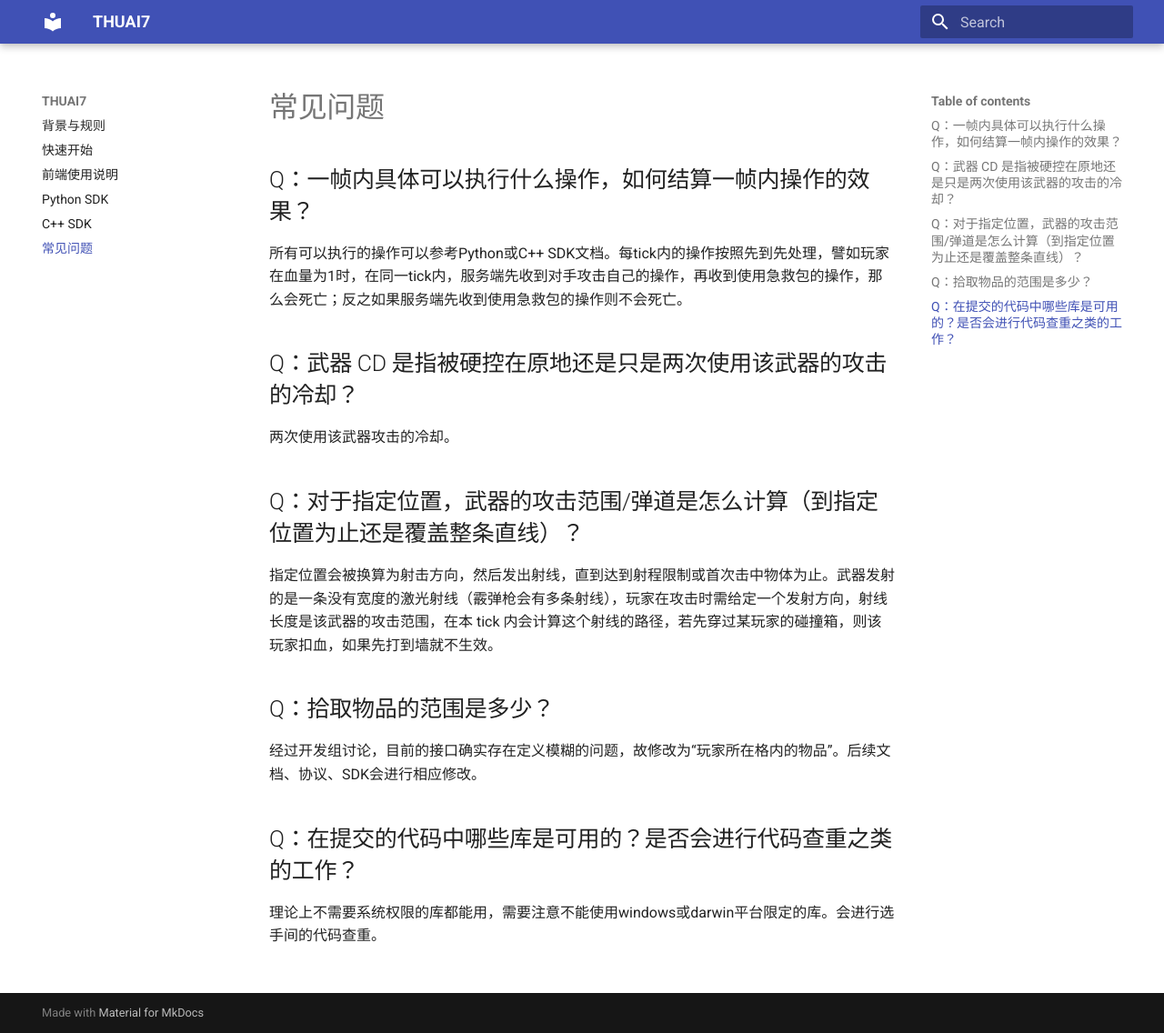
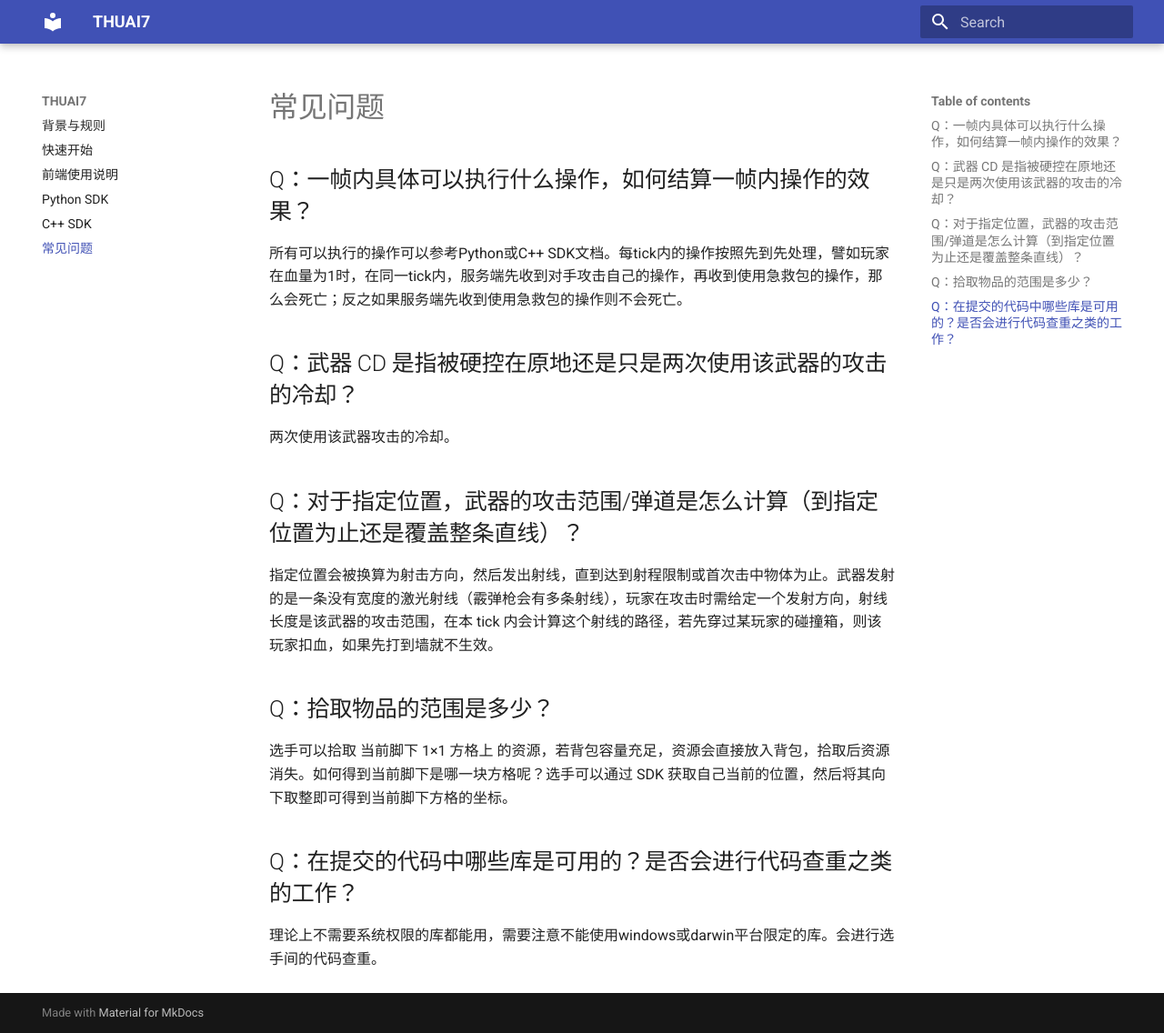
Before and after one commit to thuasta/thuai-7, an MkDocs documentation site: the page built from docs/Q&A.md, in a window 1280 px wide and 1136 px high. Shown: the whole window at 91% size. Built offline with MkDocs 1.6.1 and Material for MkDocs 9.7.7, drawn with Linux system fonts in a browser that asks for light colours.

Commit message:
Update Q&A.md

```diff
--- a/docs/Q&A.md
+++ b/docs/Q&A.md
@@ -14,7 +14,8 @@
 
 ## Q：拾取物品的范围是多少？
 
-经过开发组讨论，目前的接口确实存在定义模糊的问题，故修改为“玩家所在格内的物品”。后续文档、协议、SDK会进行相应修改。
+选手可以拾取 当前脚下 1×1 方格上 的资源，若背包容量充足，资源会直接放入背包，拾取后资源消失。如何得到当前脚下是哪一块方格呢？选手可以通过 SDK 获取自己当前的位置，然后将其向下取整即可得到当前脚下方格的坐标。
+
 
 ## Q：在提交的代码中哪些库是可用的？是否会进行代码查重之类的工作？
 
```
